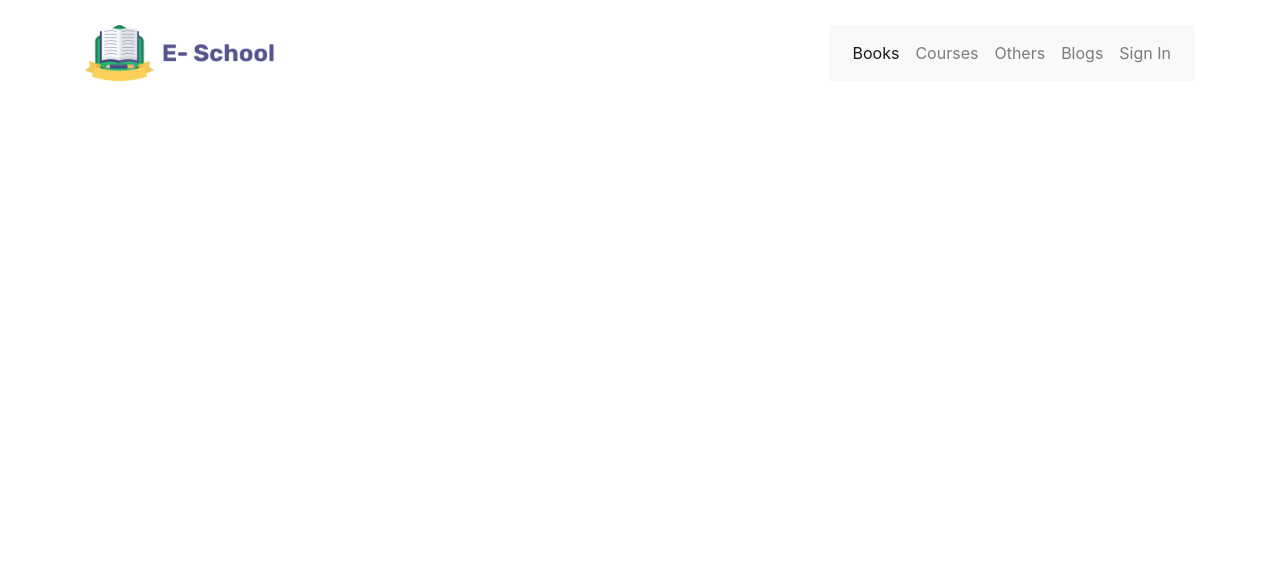
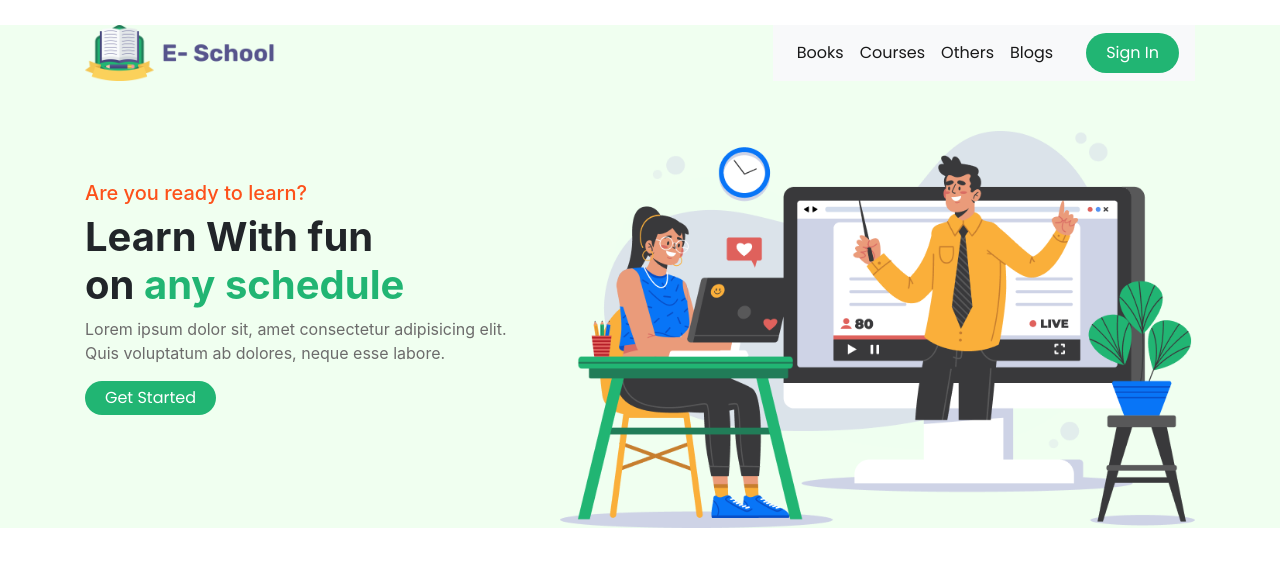
Before and after one commit to sabab015/e-school, a plain HTML site: page index.html in a window 1280 px wide. Drawn offline with nearby package versions, Linux system fonts and the light colour scheme.

Commit message:
upper part partially complete

```diff
--- a/index.html
+++ b/index.html
@@ -7,7 +7,8 @@
     <meta name="viewport" content="width=device-width, initial-scale=1.0">
     <title>e-school</title>
     <link rel="stylesheet" href="style.css">
-    <link rel="stylesheet" href="https://cdn.jsdelivr.net/npm/bootstrap@4.4.1/dist/css/bootstrap.min.css" integrity="sha384-Vkoo8x4CGsO3+Hhxv8T/Q5PaXtkKtu6ug5TOeNV6gBiFeWPGFN9MuhOf23Q9Ifjh" crossorigin="anonymous">
+    <link rel="stylesheet" href="https://cdn.jsdelivr.net/npm/bootstrap@4.4.1/dist/css/bootstrap.min.css"
+        integrity="sha384-Vkoo8x4CGsO3+Hhxv8T/Q5PaXtkKtu6ug5TOeNV6gBiFeWPGFN9MuhOf23Q9Ifjh" crossorigin="anonymous">
     <link rel="preconnect" href="https://fonts.googleapis.com">
     <link rel="preconnect" href="https://fonts.gstatic.com" crossorigin>
     <link href="https://fonts.googleapis.com/css2?family=Poppins&display=swap" rel="stylesheet">
@@ -15,8 +16,8 @@
 
 <body>
 
-
-    <div class="container">
+    <div class="upper-slide">
+        <div style="font-family: 'Poppins', sans-serif;" class="container upper">
             <div class="row">
                 <div class="col-md-7">
                     <img class="logo d-flex justify-content-start" src="images/ICON/Logo.png" alt="">
@@ -24,19 +25,37 @@
                 <div class="col-md-5 d-flex justify-content-end">
                     <nav class="navbar navbar-expand-lg navbar-light bg-light">
                         <button class="navbar-toggler" type="button" data-toggle="collapse"
-                        data-target="#navbarNavAltMarkup" aria-controls="navbarNavAltMarkup" aria-expanded="false" aria-label="Toggle navigation">
+                            data-target="#navbarNavAltMarkup" aria-controls="navbarNavAltMarkup" aria-expanded="false"
+                            aria-label="Toggle navigation">
                             <span class="navbar-toggler-icon"></span>
                         </button>
                         <div class="collapse navbar-collapse" id="navbarNavAltMarkup">
                             <div class="navbar-nav">
-                            <a class="nav-item nav-link active" href="#">Books <span class="sr-only">(current)</span></a>
-                            <a class="nav-item nav-link" href="#">Courses</a>
-                            <a class="nav-item nav-link" href="#">Others</a>
-                            <a class="nav-item nav-link" href="#">Blogs</a>
-                            <a class="nav-item nav-link" href="#">Sign In</a>
+                                <a class="nav-item nav-link active" href="#">Books <span
+                                        class="sr-only">(current)</span></a>
+                                <a class="nav-item nav-link active" href="#">Courses</a>
+                                <a class="nav-item nav-link active" href="#">Others</a>
+                                <a class="nav-item nav-link active" href="#">Blogs</a>
+                                <button class="sign-in">Sign In</button>
+
                             </div>
                         </div>
                     </nav>
+                </div>
+            </div>
+        </div>
+
+        <div class="container slide">
+            <div class="row">
+                <div class="col-md-5 left-part">
+                    <h5 style="color:#FD511A">Are you ready to learn?</h5>
+                    <h1><b>Learn With fun <br>on <span style="color:#21B573">any schedule</span></b> </h1>
+                    <p style="color:#6C6B6B">Lorem ipsum dolor sit, amet consectetur adipisicing elit. <br> Quis voluptatum ab dolores, neque esse labore.</p>
+                    <button class="get-started">Get Started</button>
+                </div>
+                <div class="col-md-7">
+                    <img class="cover" src="images/Photos/Illustration.png" alt="">
+                </div>
             </div>
         </div>
 
--- a/style.css
+++ b/style.css
@@ -2,7 +2,35 @@
     margin-top: 25px;
 }
 
-
+.slide{
+    margin-top: 50px;
+}
+.upper-slide{
+    background-color: #F0FFF0;
+}
+.sign-in{
+    background-color: #21B573;
+    border-radius: 50px;
+    padding: 5px 20px;
+    margin-left: 25px;
+    border: none;
+    color: #FFFFFF;
+}
+.get-started{
+    background-color: #21B573;
+    border-radius: 50px;
+    padding: 5px 20px;
+    border: none;
+    color: #FFFFFF;
+    font-family: 'Poppins', sans-serif;
+}
 .logo{
     width: 30%;
 }
+
+.cover{
+    width: 100%;
+}
+.left-part{
+    margin-top: 50px;
+}
```
Lines whose indentation alone changed are shown as unchanged.
